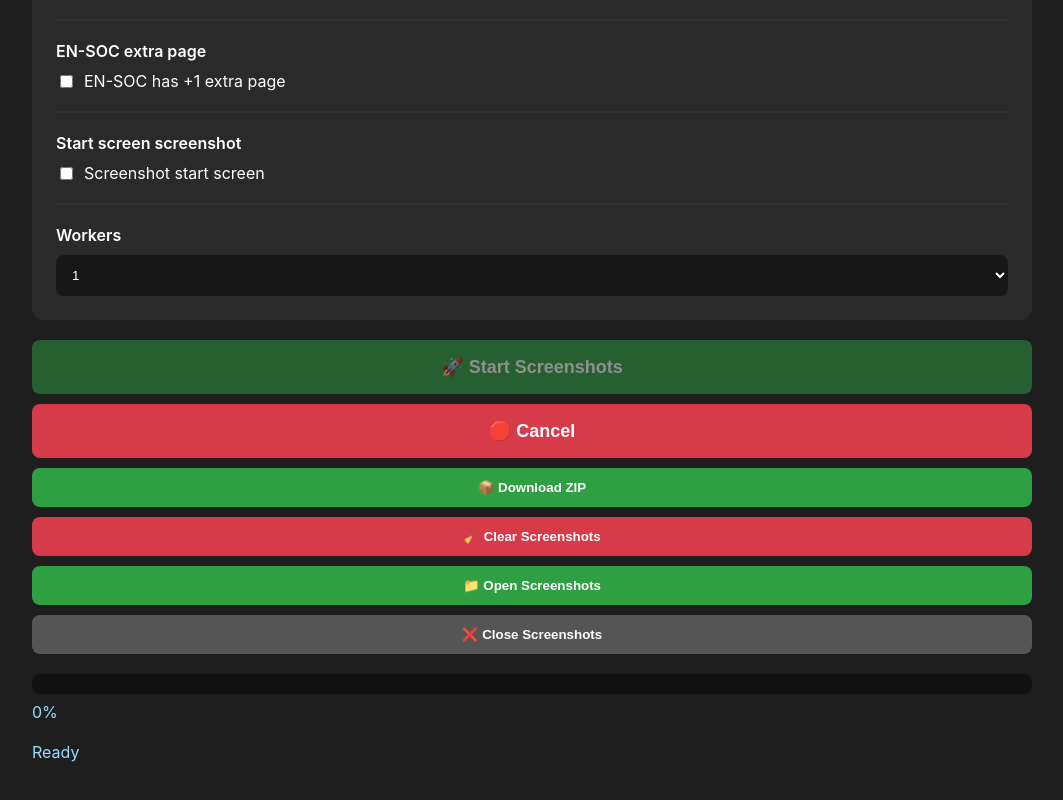
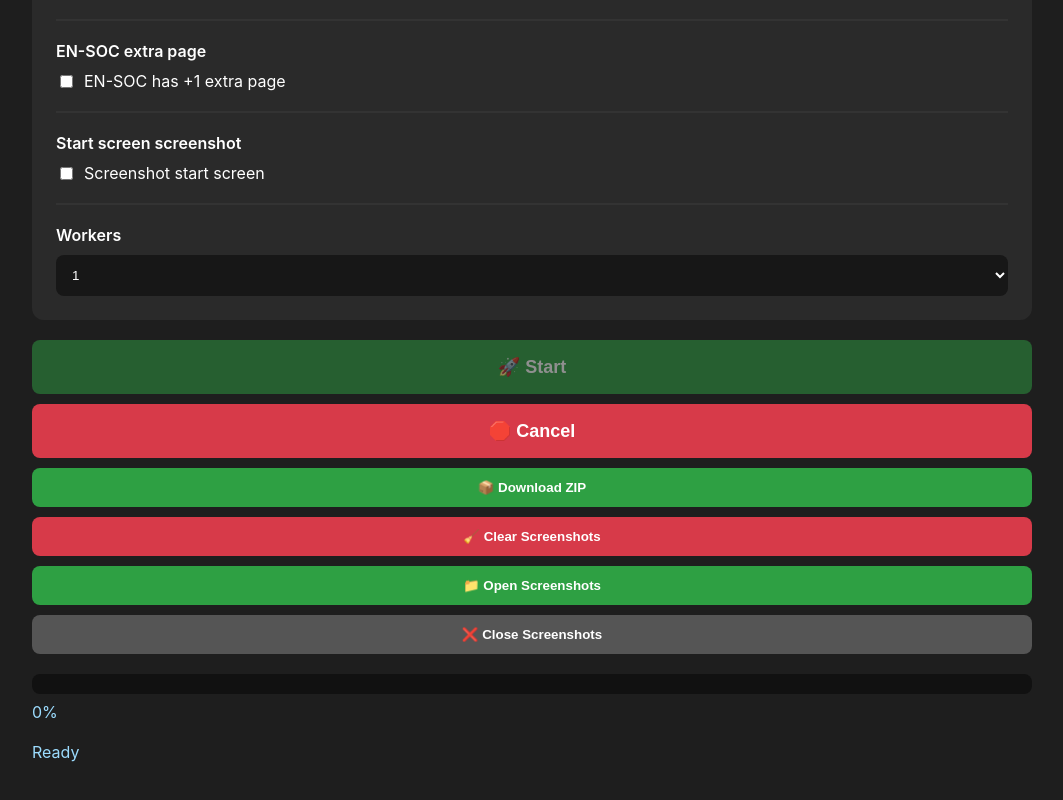
Before and after one commit to b-vitalii/screenshot-tool, an Electron app: page index.html in a window 1400 px wide. Shown: the part 937-1737 px from the top of the page, without its empty margins (168-1231 px from the left). Drawn offline with Linux system fonts and the light colour scheme; no server answers.

Commit message:
add: new ver 1.0.6

```diff
--- a/index.html
+++ b/index.html
@@ -314,7 +314,7 @@
     </div>
 
     <button id="startBtn" onclick="start()">
-        🚀 Start Screenshots
+        🚀 Start
     </button>
     <button id="cancelBtn" onclick="cancelJob()">
         🛑 Cancel
--- a/package.json
+++ b/package.json
@@ -1,6 +1,6 @@
 {
   "name": "qa-tool",
-  "version": "1.0.5",
+  "version": "1.0.6",
   "description": "",
   "main": "main.js",
   "scripts": {
```
